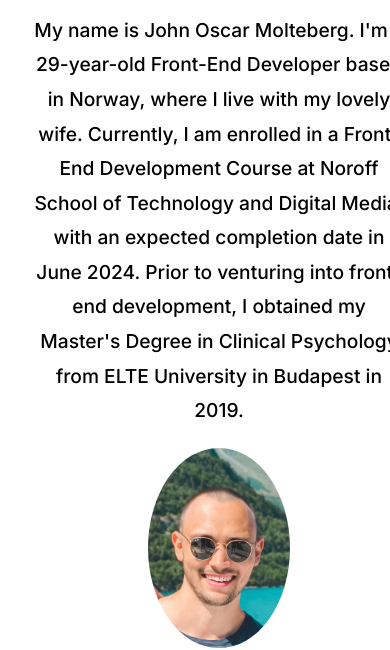
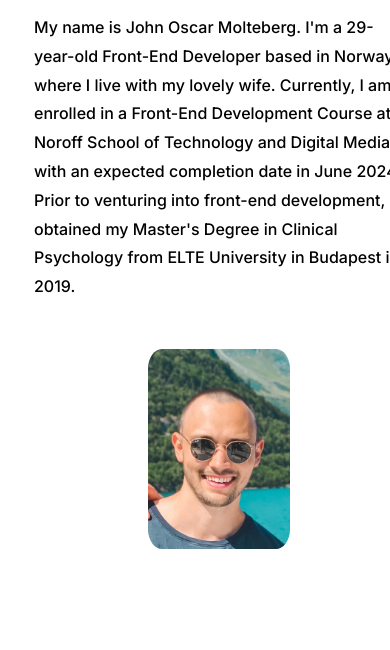
Before and after one commit to jomolteberg/jomolteberg.github.io, a plain HTML site: page index.html in a window 390 px wide. Shown: the part 219-869 px from the top of the page. Drawn offline with nearby package versions, Linux system fonts and the light colour scheme; files whose address does not match are found by name.

Commit message:
additional changes responsive

```diff
--- a/css/media.css
+++ b/css/media.css
@@ -6,13 +6,13 @@
     }
 
     .about-text, .about-image {
-        max-width: 100%;
-        text-align: center;
+        max-width: 600px;
     }
 
     .about-image img {
         margin-right: 0;
         margin-bottom: 20px;
+        border-radius: 10%;
     }
 }
 
@@ -41,6 +41,11 @@
         height: 200px;
     }
 
+    .about-text {
+        font-size: 1rem;
+        max-width: 400px;
+    }
+
     .project-card {
         width: 100%;
     }
--- a/css/styles.css
+++ b/css/styles.css
@@ -72,7 +72,7 @@ a:visited {
     align-items: center;
     max-width: 1200px;
     width: 100%;
-    gap: 20px;
+    gap: 3rem;
     margin: 0 3rem;
 }
 
```
